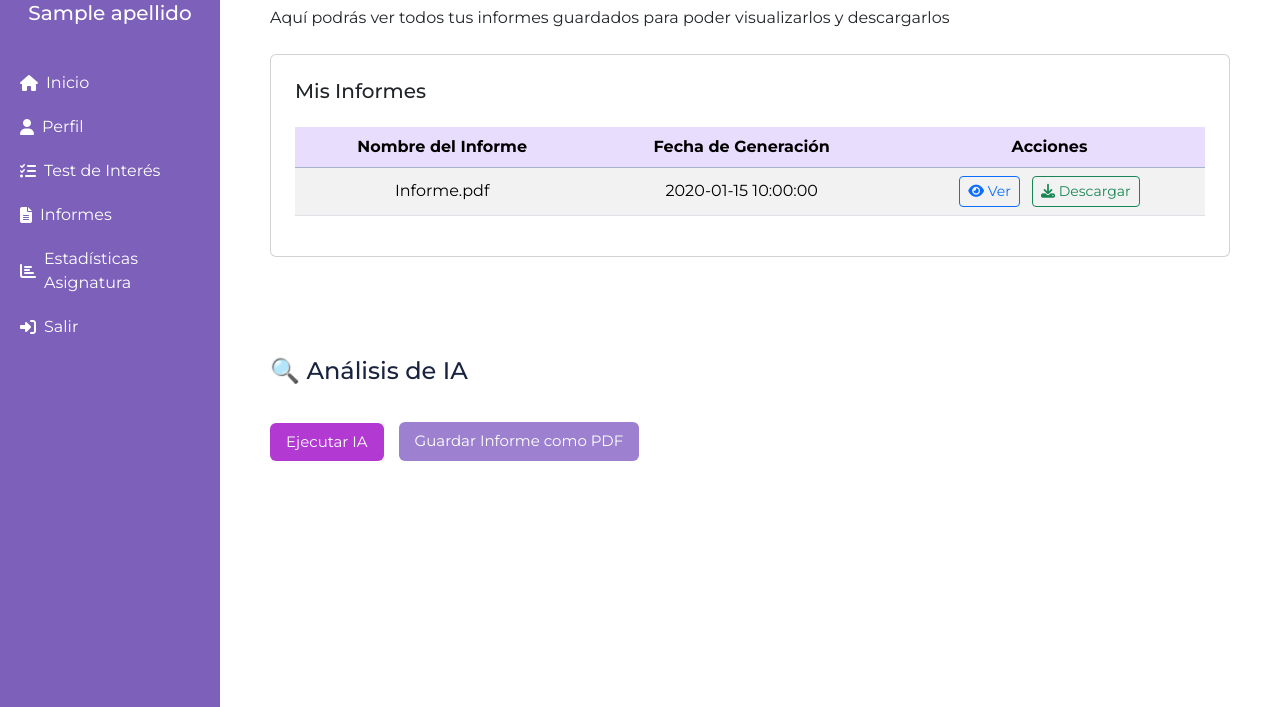
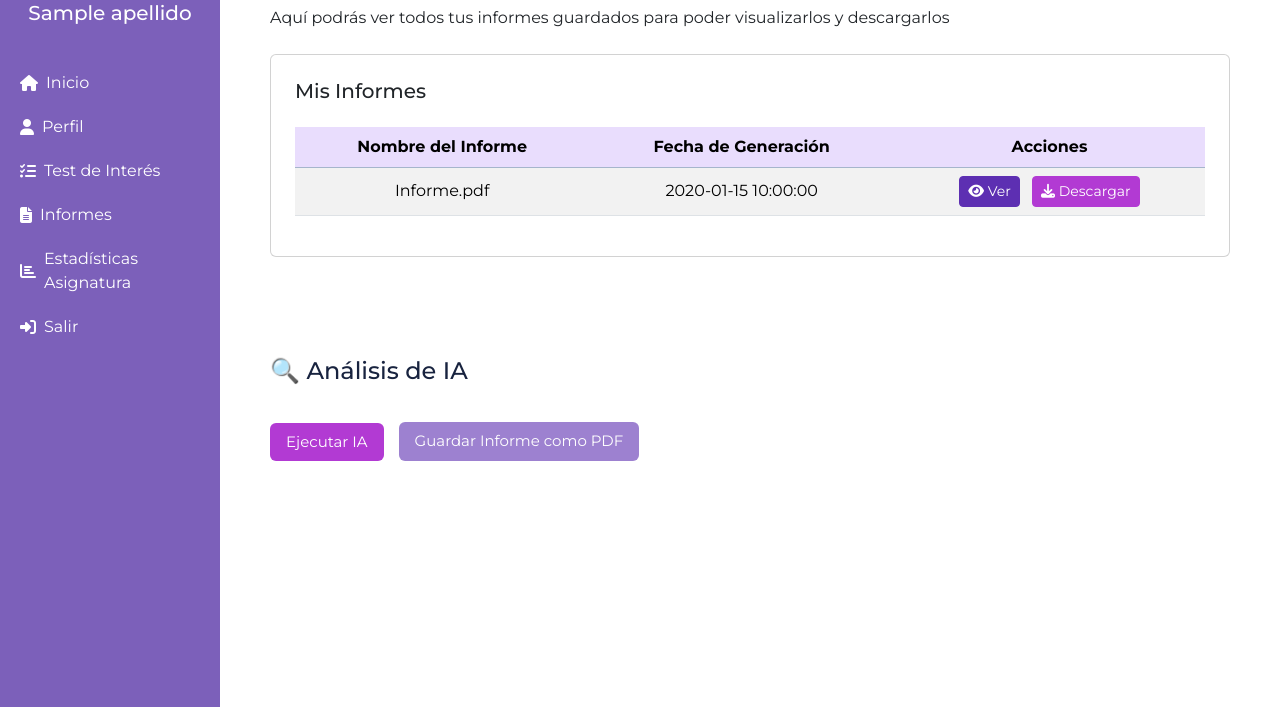
Before and after one commit to DiegoRiosGo/MiVisionAcademica, a Django app: template Menu/templates/Menu/vista_alumno/informe_alumno.html in a window 1280 px wide. Shown: the part 93-800 px from the top of the page. Run offline with Django 5.2, Linux system fonts and the light colour scheme; the template is opened without the code that fills it: most values are stand-ins (such as "Sample title", 1, 10 or a date in 2020); some libraries are stand-ins or nearby versions.

Commit message:
color de botones

```diff
--- a/Menu/static/assets/css/informe_alumno.css
+++ b/Menu/static/assets/css/informe_alumno.css
@@ -220,6 +220,32 @@
         background-color: #e9ddfd !important;
     }
 
+    /* clase para botones morado claro */
+    .btn-color1 {
+        color: #ffffff !important;
+        border: 1px solid #5d2fb2 !important;
+        background-color: #5d2fb2 !important;
+    }
+
+    .btn-color1:hover {
+        background-color: #b23ad3 !important;
+        border-color: #b23ad3 !important;
+        color: #ffffff !important;
+    }
+
+    /* clase para botones morado oscuro */
+    .btn-color2 {
+        color: #ffffff !important;
+        background-color: #b23ad3 !important;
+        border: 1px solid #b23ad3 !important;
+    }
+
+    .btn-color2:hover {
+        background-color: #5d2fb2 !important;
+        border-color: #5d2fb2 !important;
+        color: #ffffff !important;
+    }
+
 
 /* -------------------------------------------------------------------------------------------------------------
    -------------------------------------- FIN informe_alumno .CSS ----------------------------------------------
--- a/Menu/templates/Menu/vista_alumno/informe_alumno.html
+++ b/Menu/templates/Menu/vista_alumno/informe_alumno.html
@@ -72,7 +72,7 @@
                     <td>{{ rep.fecha_generado|default:""|slice:":19" }}</td>
                     <td>
                       <!-- Botón Ver -->
-                      <button class="btn btn-outline-primary btn-sm ver-pdf-btn"
+                      <button class="btn btn-color1 btn-sm ver-pdf-btn"
                               data-base64="{{ rep.ruta_contenido  }}"
                               data-nombre="{{ rep.nombre_reporte|default:'Informe.pdf' }}">
                         <i class="fas fa-eye"></i> Ver
@@ -81,7 +81,7 @@
                       <!-- Botón Descargar -->
                       <a href="data:application/pdf;base64,{{ rep.ruta_contenido  }}"
                         download="{{ rep.nombre_reporte|default:'Informe.pdf' }}"
-                        class="btn btn-outline-success btn-sm ms-2">
+                        class="btn btn-color2 btn-sm ms-2">
                         <i class="fas fa-download"></i> Descargar
                       </a>
                     </td>
```
